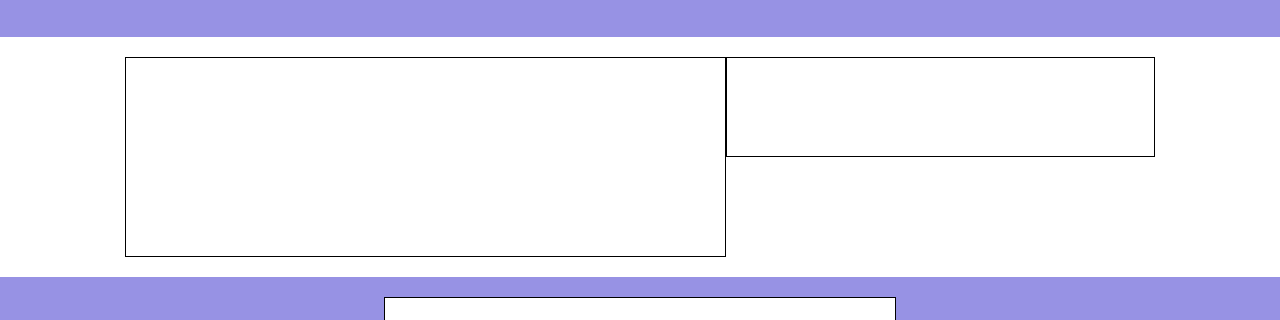
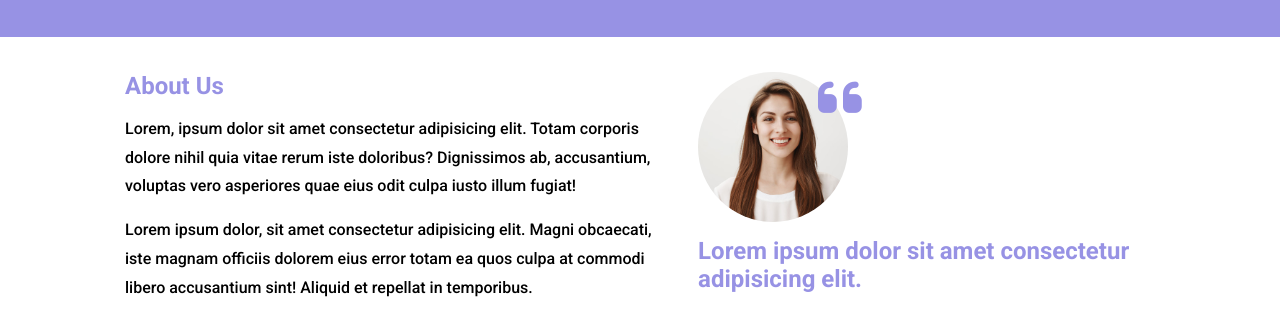
Before and after one commit to DavidDume/htmlcss-responsive-layout, a plain HTML site: page index.html in a window 1280 px wide. Shown: the part 2955-3275 px from the top of the page. Drawn offline with Linux system fonts and the light colour scheme.

Commit message:
about completo

```diff
--- a/css/style.css
+++ b/css/style.css
@@ -184,16 +184,36 @@ p {
     font-size: 20px;
 }
 
-.debug .about .container > div {
-    border: 1px solid black;
-    height: 100px;
-}
-.debug .about .container > div:first-child {
-    height: 200px;
+.about {
+    margin: 20px 0;
 }
 
-.about {
-    margin: 20px 0;
+.about h2 {
+    color: var(--main-color);
+}
+
+.about-img {
+    position: relative;
+    border-radius: 50%;
+    height: 150px;
+    width: 150px;
+    background-image: url("../img/testimonial2.jpg");
+    background-size: cover;
+    background-repeat: no-repeat;
+    background-position: center;
+    z-index: -1;
+}
+
+.about-img i {
+    position: absolute;
+    left: 120px;
+    font-size: 50px;
+    color: var(--main-color);
+}
+
+.about a {
+    background-color: var(--main-color);
+    color: white;
 }
 
 .get-started {
@@ -268,9 +288,12 @@ footer {
         display: flex;
         justify-content: flex-start;
     }
-    .debug .about .container > div {
-        width: 50%;
+
+    .about .container > div:first-child {
+        width: 70%;
+        margin-right: 25px;
     }
+
     .get-started .margin-auto {
         width: 50%;
     }
@@ -326,13 +349,7 @@ footer {
         margin-right: 0.75rem;
         margin-left: 0.75rem;
     }
-    .about .container {
-        display: flex;
-        justify-content: flex-start;
-    }
-    .debug .about .container > div:first-child {
-        width: 70%;
-    }
+
     .get-started .margin-auto {
         width: 40%;
     }
--- a/index.html
+++ b/index.html
@@ -183,8 +183,18 @@
 
         <section class="about">
             <div class="container margin-auto">
-                <div></div>
-                <div></div>
+                <div class="about-text margin-all-15">
+                    <h2>About Us</h2>
+                    <p>Lorem, ipsum dolor sit amet consectetur adipisicing elit. Totam corporis dolore nihil quia vitae rerum iste doloribus? Dignissimos ab, accusantium, voluptas vero asperiores quae eius odit culpa iusto illum fugiat!</p>
+                    <p>Lorem ipsum dolor, sit amet consectetur adipisicing elit. Magni obcaecati, iste magnam officiis dolorem eius error totam ea quos culpa at commodi libero accusantium sint! Aliquid et repellat in temporibus.</p>
+                </div>
+                <div class="margin-all-15">
+                    <div class="about-img">
+                        <i class="fa-solid fa-quote-left"></i>
+                    </div>
+                    <h2>Lorem ipsum dolor sit amet consectetur adipisicing elit.</h2>
+                    <a href="#" class="btn d-inline-block"><i class="fa-brands fa-linkedin"></i> Find me on Linkedin</a>
+                </div>
             </div>
         </section>
 
```
